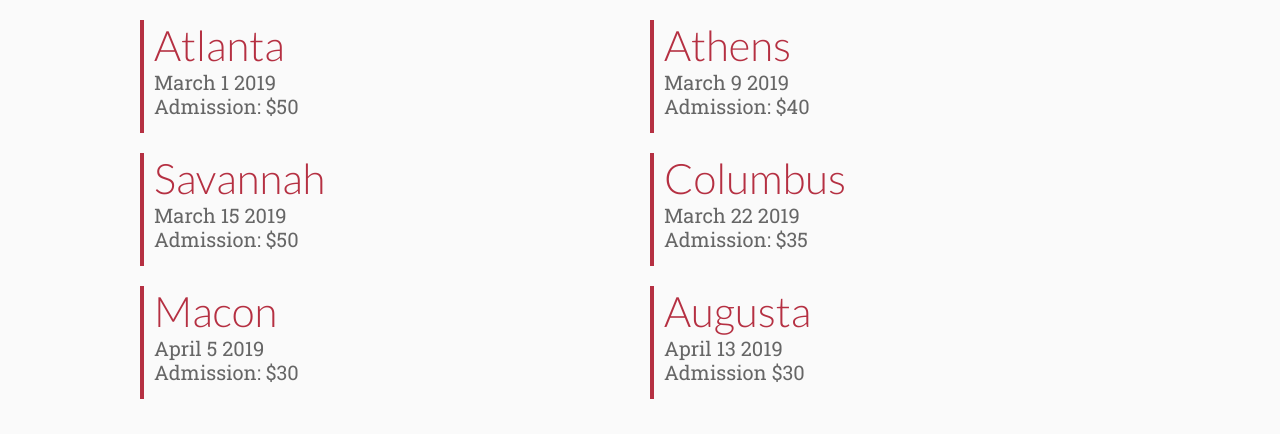
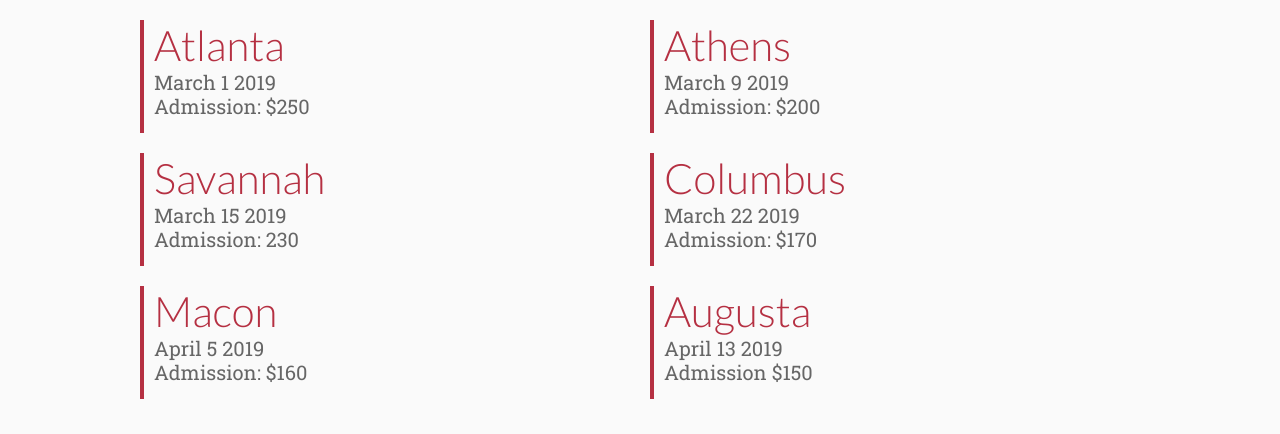
Before and after one commit to GreenNick/tsa-webmaster-2018, a React (Create React App) app: page /DesignBrief in a window 1280 px wide. Shown: the part 2503-2937 px from the top of the page. Built offline with nearby package versions, Linux system fonts and the light colour scheme.

Commit message:
tour prices

```diff
--- a/src/Components/TourDates/TourDates.js
+++ b/src/Components/TourDates/TourDates.js
@@ -8,32 +8,32 @@ const TourDates = () => (
       <div>
         <h3>Atlanta</h3>
         <p>March 1 2019<br />
-        Admission: $50</p>
+          Admission: $250</p>
       </div>
       <div>
         <h3>Athens</h3>
         <p>March 9 2019<br />
-        Admission: $40</p>
+          Admission: $200</p>
       </div>
       <div>
         <h3>Savannah</h3>
         <p>March 15 2019<br />
-        Admission: $50</p>
+          Admission: 230</p>
       </div>
       <div>
         <h3>Columbus</h3>
         <p>March 22 2019<br />
-        Admission: $35</p>
+          Admission: $170</p>
       </div>
       <div>
         <h3>Macon</h3>
         <p>April 5 2019<br />
-        Admission: $30</p>
+          Admission: $160</p>
       </div>
       <div>
         <h3>Augusta</h3>
         <p>April 13 2019<br />
-        Admission $30</p>
+          Admission $150</p>
       </div>
     </div>
   </section>
```
